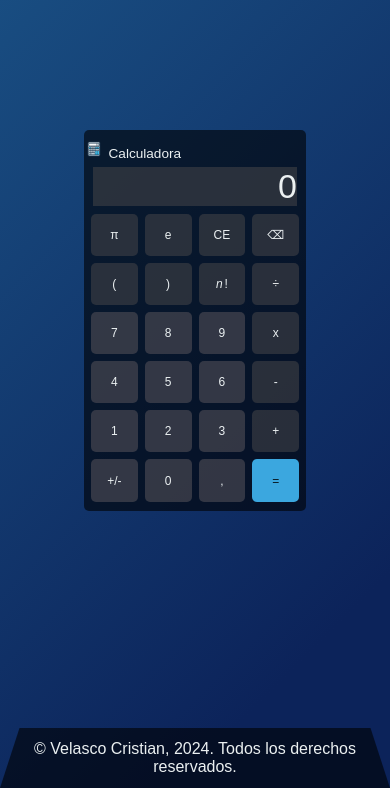
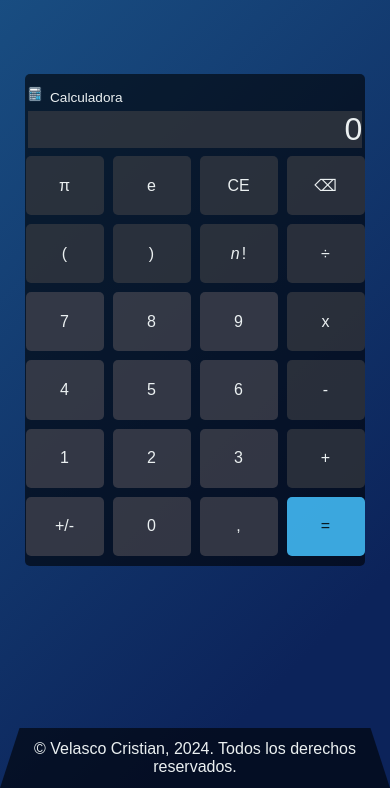
Before and after one commit to VelascoCristian/PP-TP1-Ejercicio2-Calculadora, a plain HTML site: page index.html in a window 390 px wide. Shown: the part 56-844 px from the top of the page. Drawn offline with Linux system fonts and the light colour scheme.

Commit message:
Add more responsive

```diff
--- a/style.css
+++ b/style.css
@@ -40,7 +40,7 @@ span {
   height: 22px;
   margin-left: -5px;
   margin-bottom: -1%;
-  padding-bottom: -10px
+  padding-bottom: -10px;
   width: auto;
 }
 
@@ -146,15 +146,24 @@ footer {
 
 @media (max-width: 768px) {
   button {
-    font-size: 0.75rem;
-    margin: 1px;
+    font-size: 1rem;
+    width: 20vw;
+    height: 7vh;
+    margin: 2px;
   }
 
   input {
-    width: 95%;
+    font-size: 2rem;
+    width: 98.5%;
   }
 
   #view {
-    width: 55%;
+    width: 85%;
   }
 }
+
+@media (max-width: 480px) {
+  input {
+    width: 101%;
+  }
+}
```
